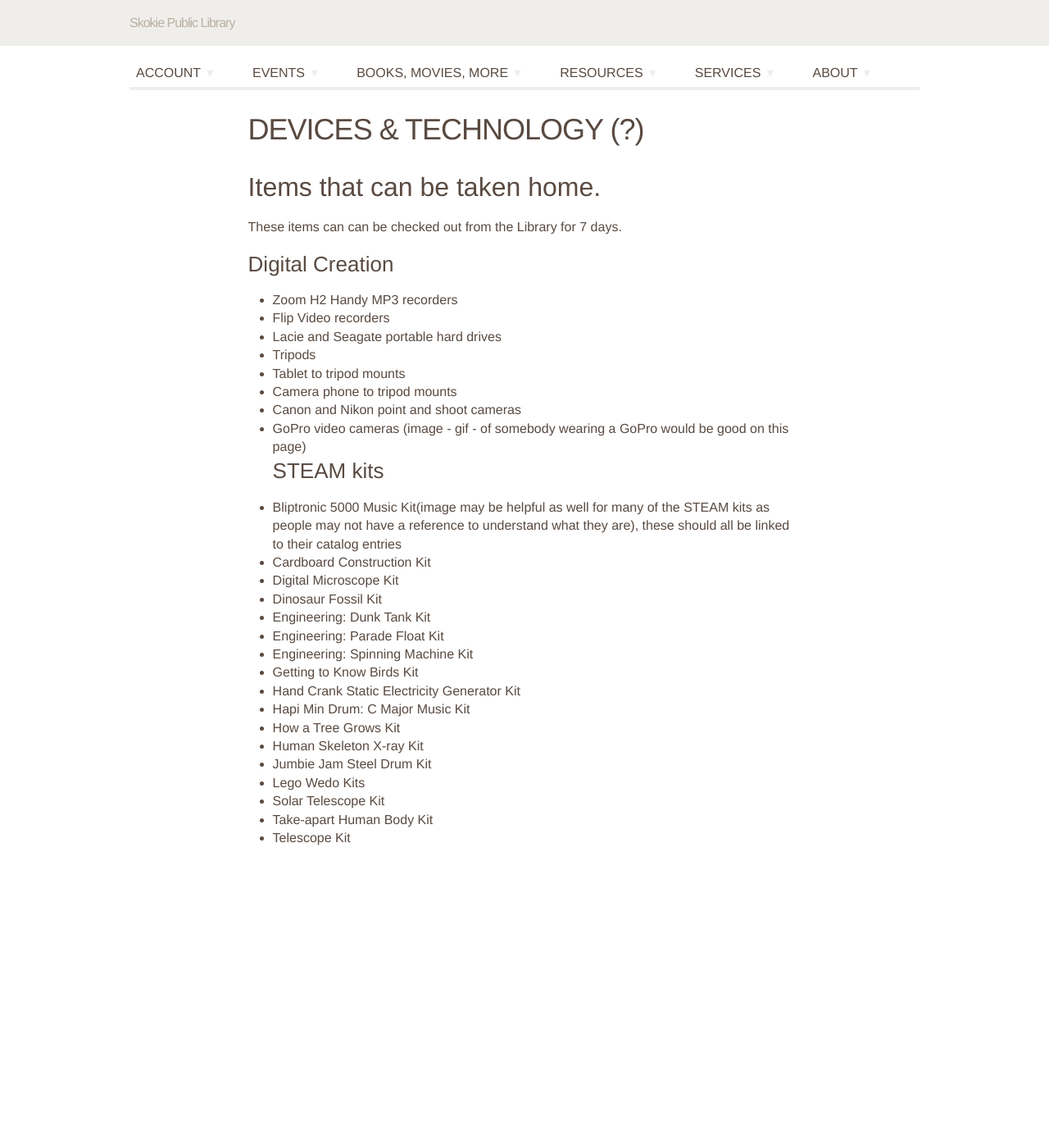
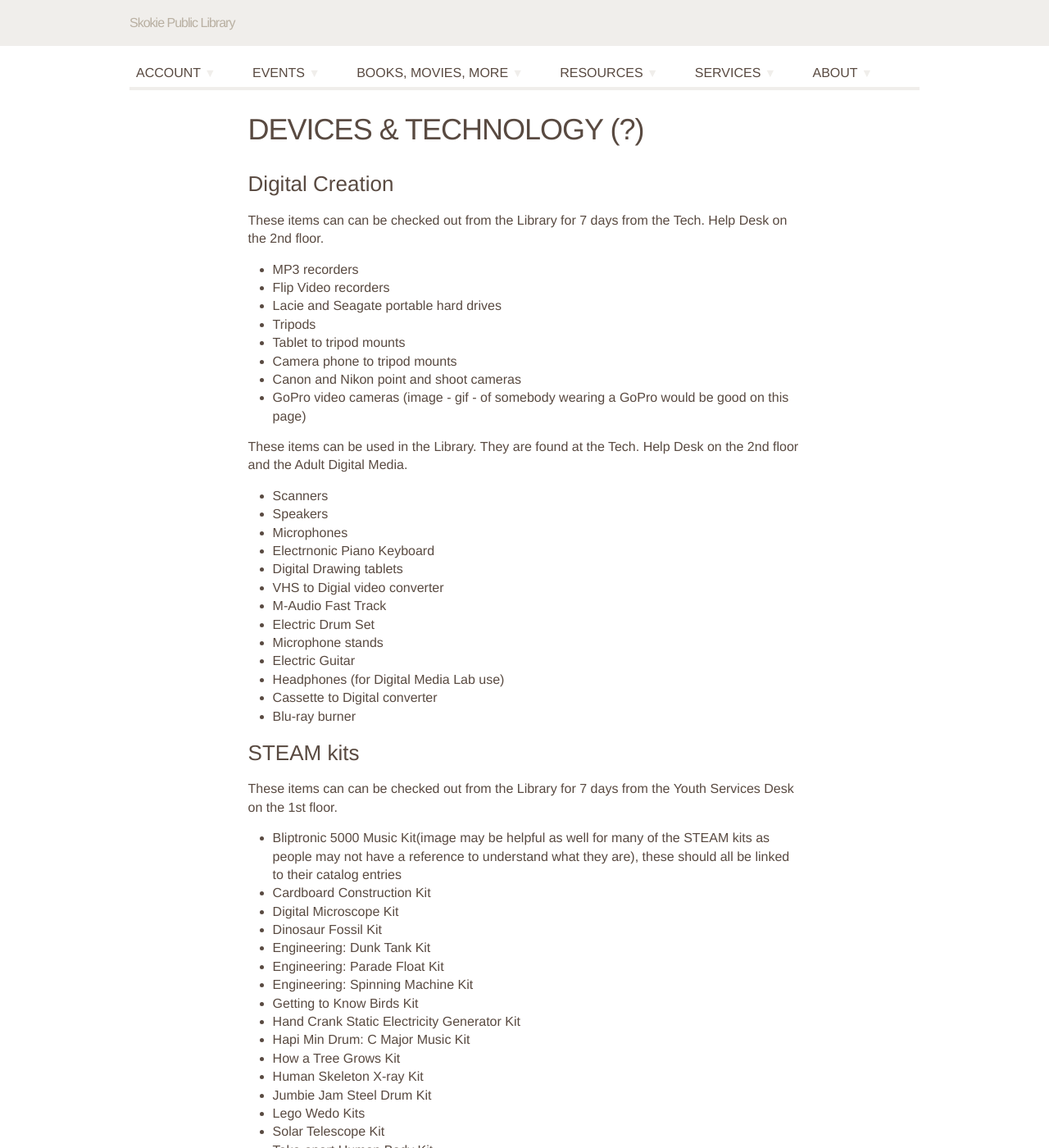
Before and after one commit to skokielibrary/spl-content, a Jekyll site: the page built from _content/mick/services--devices-technology.markdown, in a window 1280 px wide and 1400 px high. Shown: the whole window at 82% size. Built offline with Jekyll 4.4.1, drawn with Linux system fonts in a browser that asks for light colours; some web fonts are replaced.

Commit message:
Updated services--devices-technology.markdown

```diff
--- a/_content/mick/services--devices-technology.markdown
+++ b/_content/mick/services--devices-technology.markdown
@@ -4,10 +4,10 @@ title: "Devices & technology (?)"
 published: true
 ---
 
-##Items that can be taken home.
-These items can can be checked out from the Library for 7 days.
+
 ###Digital Creation
-- Zoom H2 Handy MP3 recorders
+These items can can be checked out from the Library for 7 days from the Tech. Help Desk on the 2nd floor.
+- MP3 recorders
 - Flip Video recorders
 - Lacie and Seagate portable hard drives
 - Tripods
@@ -15,7 +15,25 @@ These items can can be checked out from the Library for 7 days.
 - Camera phone to tripod mounts
 - Canon and Nikon point and shoot cameras
 - GoPro video cameras (image - gif - of somebody wearing a GoPro would be good on this page)
+
+These items can be used in the Library. They are found at the Tech. Help Desk on the 2nd floor and the Adult Digital Media.
+- Scanners
+- Speakers
+- Microphones
+- Electrnonic Piano Keyboard
+- Digital Drawing tablets
+- VHS to Digial video converter
+- M-Audio Fast Track
+- Electric Drum Set
+- Microphone stands
+- Electric Guitar
+- Headphones (for Digital Media Lab use)
+- Cassette to Digital converter
+- Blu-ray burner
+
+
 ###STEAM kits
+These items can can be checked out from the Library for 7 days from the Youth Services Desk on the 1st floor.
 - Bliptronic 5000 Music Kit(image may be helpful as well for many of the STEAM kits as people may not have a reference to understand what they are), these should all be linked to their catalog entries
 - Cardboard Construction Kit
 - Digital Microscope Kit
```
